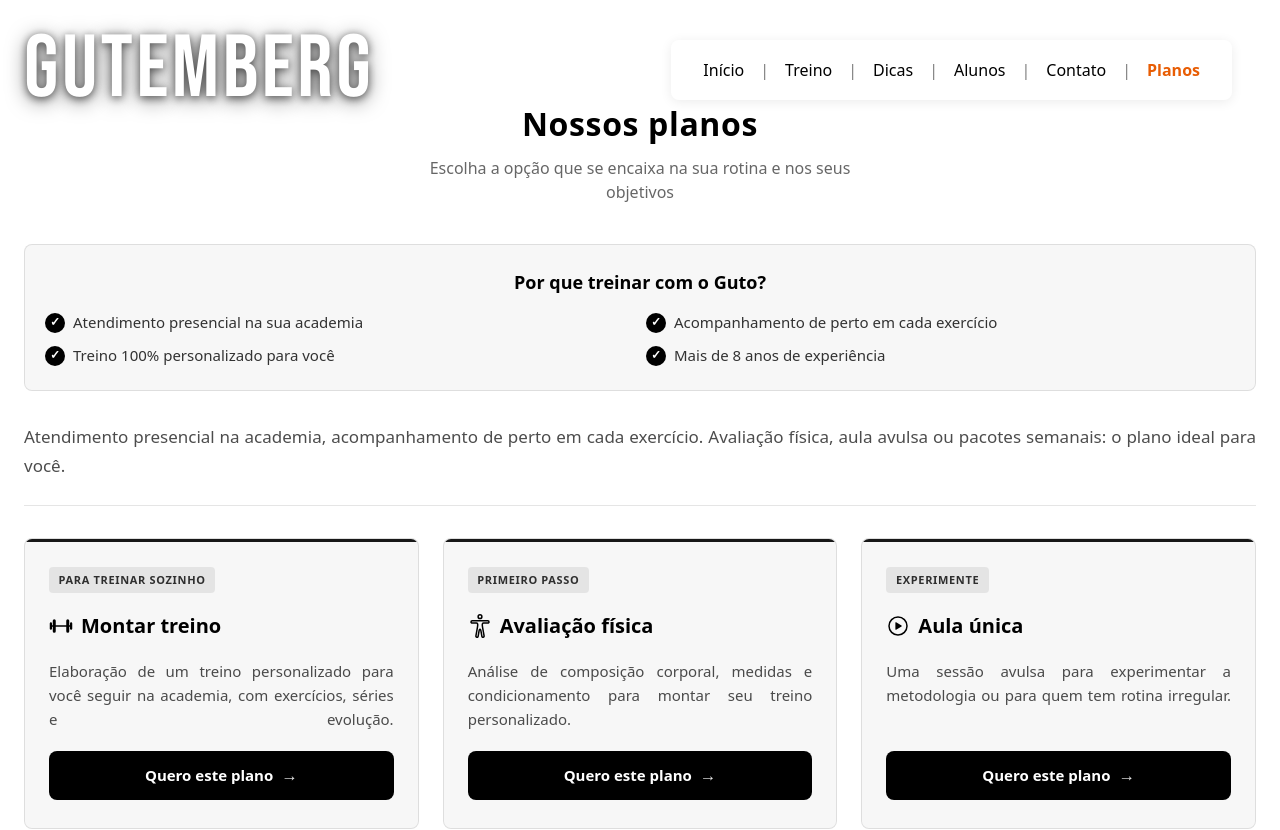
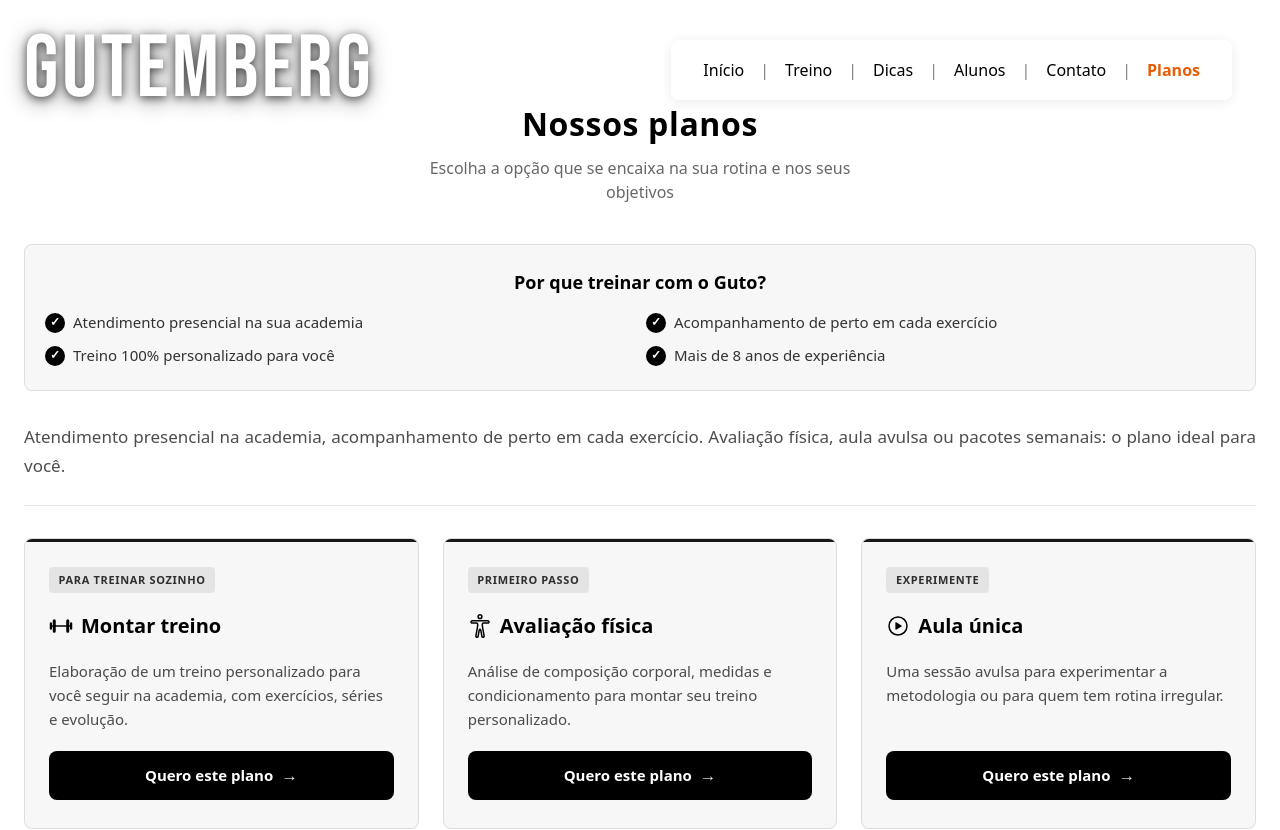
Before and after one commit to DevLucasFontoura/LP_Guto_Personal, a Next.js app: page /planos in a window 1280 px wide. Shown: the top 830 px of the page. Built offline with nearby package versions, Linux system fonts and the light colour scheme; no server answers.

Commit message:
removendo o texto justificado - versao final

```diff
--- a/src/app/(public)/planos/planos.module.css
+++ b/src/app/(public)/planos/planos.module.css
@@ -190,8 +190,8 @@
   color: rgba(0, 0, 0, 0.7);
   margin: 0;
   flex: 1;
-  text-align: justify;
-  text-align-last: justify;
+  /* text-align: justify;
+  text-align-last: justify; */
 }
 
 .cardCta {
--- a/src/app/(public)/treino/treino.module.css
+++ b/src/app/(public)/treino/treino.module.css
@@ -129,8 +129,8 @@
   color: rgba(0, 0, 0, 0.7);
   margin: 0;
   flex: 1;
-  text-align: justify;
-  text-align-last: justify;
+  /* text-align: justify;
+  text-align-last: justify; */
 }
 
 .cardCta {
```
Also changed, not shown: src/app/(public)/dicas/dicas.module.css (+9 -2 lines).
